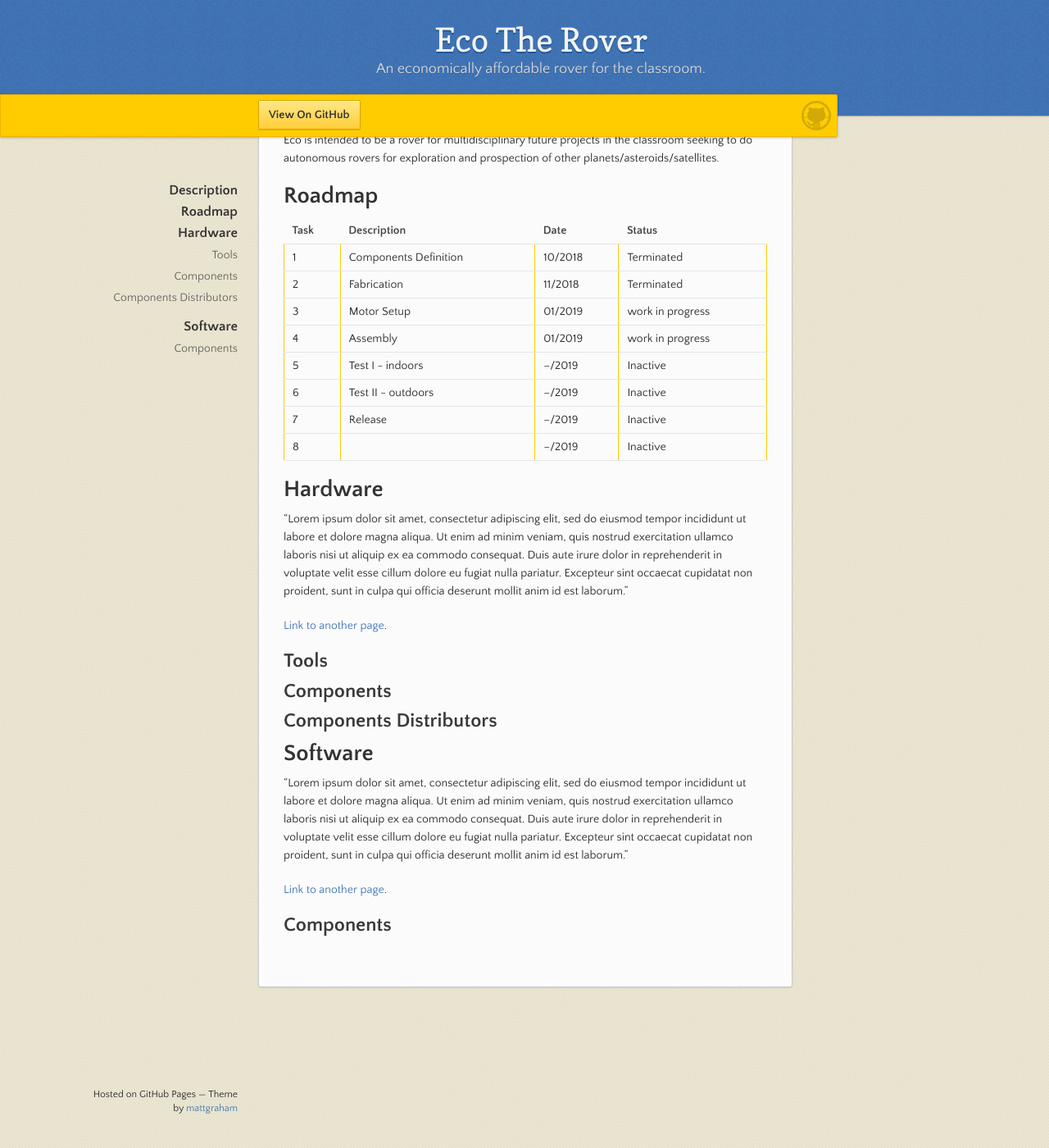
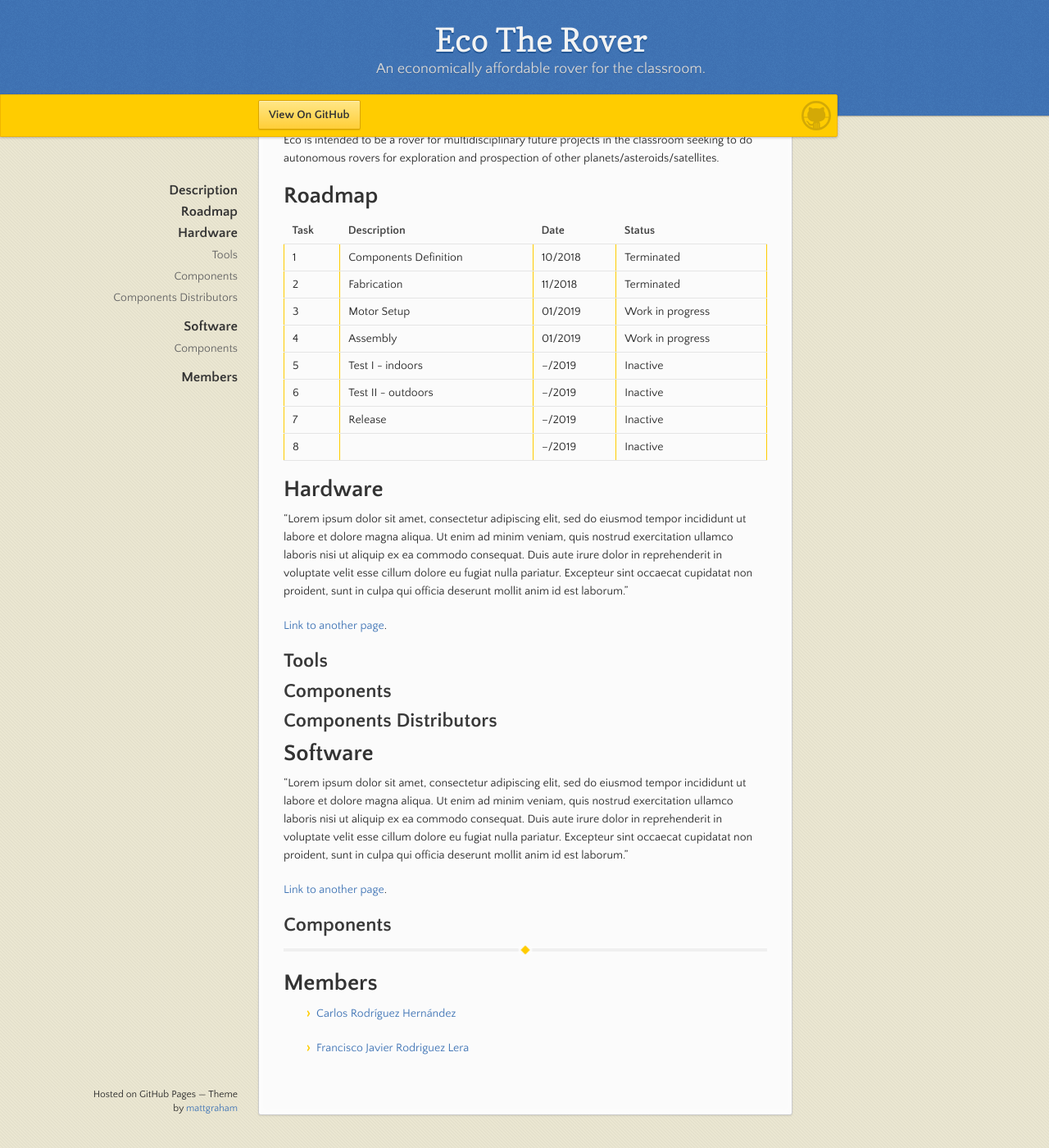
Before and after one commit to ecotrv-unileon/ecotrv-unileon.github.io, a Jekyll site: the page built from index.md, in a window 1280 px wide and 1400 px high, scrolled down 210 px. Shown: the whole window at 82% size. Built offline with Jekyll 4.4.1, drawn with Linux system fonts in a browser that asks for light colours; our own code applies the rules of GitHub Pages for plain Markdown files.

Commit message:
added minor comments

```diff
--- a/index.md
+++ b/index.md
@@ -21,8 +21,8 @@ Eco is intended to be a rover for multidisciplinary future projects in the class
 |:--------------|:----------------------|:---------|:-----------|
 | 1             | Components Definition | 10/2018  | Terminated |
 | 2             | Fabrication           | 11/2018  | Terminated |
-| 3             | Motor Setup           | 01/2019  | work in progress    |
-| 4             | Assembly              | 01/2019  | work in progress    |
+| 3             | Motor Setup           | 01/2019  | Work in progress    |
+| 4             | Assembly              | 01/2019  | Work in progress    |
 | 5             | Test I - indoors      | --/2019  | Inactive   |
 | 6             | Test II - outdoors    | --/2019  | Inactive   |
 | 7             | Release               | --/2019  | Inactive   |
@@ -48,3 +48,11 @@ Eco is intended to be a rover for multidisciplinary future projects in the class
 [Link to another page](./software.html).
 
 ## Components
+
+* * *
+
+# Members
+
+* [Carlos Rodríguez Hernández](https://www.linkedin.com/in/carlos-rodr%C3%ADguez-48064063/)
+
+* [Francisco Javier Rodriguez Lera](http://robotica.unileon.es/lera/)
```
